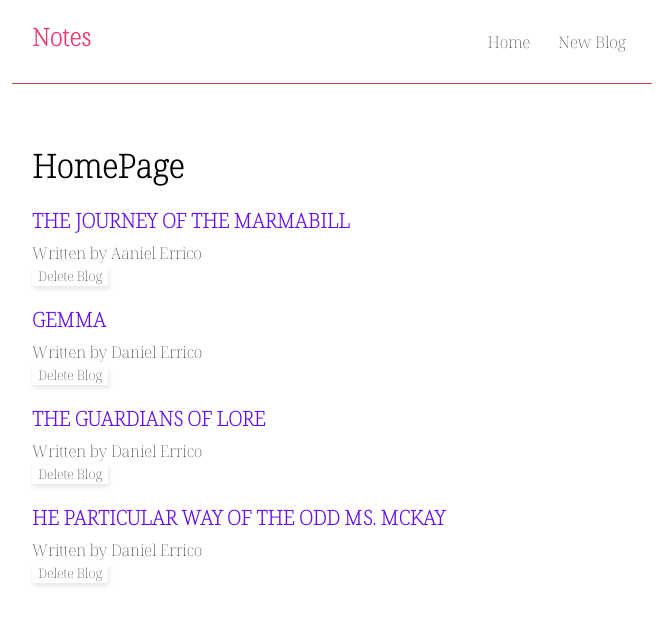
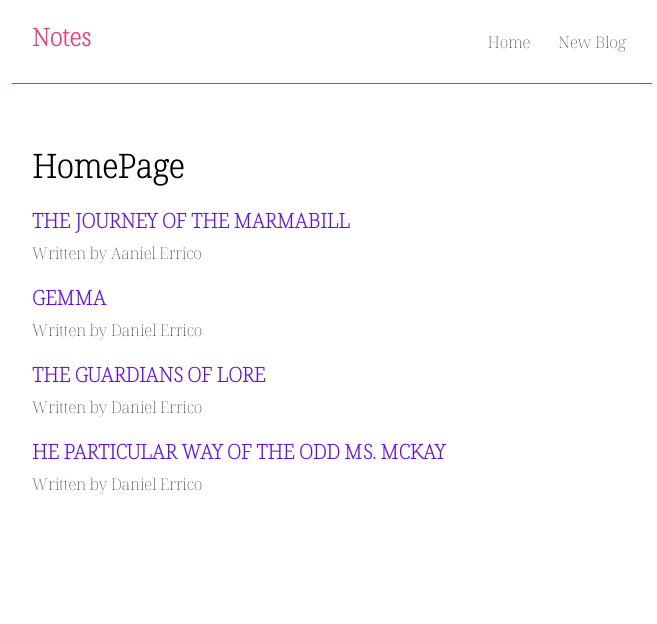
Before and after one commit to farid555/note-book-react, a React (Create React App) app: page / in a window 1280 px wide. Shown: the top 624 px of the page, without its empty margins (308-965 px from the left). Built offline with nearby package versions, Linux system fonts and the light colour scheme; data requests are answered from the project's data file; a web font is replaced by a local one.

Commit message:
fetching data inside of useEffect

```diff
--- a/src/components/BlogList.js
+++ b/src/components/BlogList.js
@@ -1,16 +1,16 @@
 import React from "react";
 
-const BlogList = ({ blogs, handleDelete }) => {
+const BlogList = ({ blogs }) => {
   return (
     <div>
       <h1>HomePage</h1>
       <div>
-        {blogs.map((blog) => {
+        {blogs &&
+          blogs.map((blog) => {
             return (
               <div className="blog-previews" key={blog.id}>
                 <h2>{blog.title}</h2>
                 <p> Written by {blog.author}</p>
-              <button onClick={() => handleDelete(blog.id)}>Delete Blog</button>
               </div>
             );
           })}
--- a/src/components/Home.js
+++ b/src/components/Home.js
@@ -2,45 +2,22 @@
 import { useState, useEffect } from "react";
 
 const Home = () => {
-  const [blogs, setBlog] = useState([
-    {
-      title: "THE JOURNEY OF THE MARMABILL",
-      body: "For those spending time at home, looking for a cozy adventure or bedtime story for kids, we offer this imaginative rhyming picture book, read by the author, Daniel Errico.",
-      author: "Aaniel Errico",
-      id: 1,
-    },
-    {
-      title: "GEMMA",
-      body: "Gemma is a middle grade novel that follows a curious explorer and her ring-tailed lemur, Milo, as they hunt for the “most greatest treasure in the world”. Solving riddles, battling a bell-wearing jaguar.",
-      author: "Daniel Errico",
-      id: 2,
-    },
-    {
-      title: "THE GUARDIANS OF LORE",
-      body: "While drawing in class at Stagwood School, 12-year old Cal sees a frog staring at him through the window. Stranger than that, is the fact that this frog happens to be wearing glasses. Cal and his best friend, Soy, ",
-      author: "Daniel Errico",
-      id: 3,
-    },
-    {
-      title: "HE PARTICULAR WAY OF THE ODD MS. MCKAY",
-      body: "This quirky tale is about our most infamous character of all. If you don’t have a soufflé-baking, trumpet-blaring, sleigh-riding friend, then maybe it’s time that you met Ms. McKay. Told as a monorhyme poem.",
-      author: "Daniel Errico",
-      id: 4,
-    },
-  ]);
+  const [blogs, setBlogs] = useState(null);
 
   useEffect(() => {
-    console.log("useEffect Run");
-    console.log(blogs);
-  });
+    fetch("http://localhost:8000/blogs")
+      .then((res) => {
+        return res.json();
+      })
+      .then((data) => {
+        setBlogs(data);
+      });
+    console.log("test");
+  }, []);
 
-  const handleDelete = (id) => {
-    const newBlogs = blogs.filter((blog) => blog.id !== id);
-    setBlog(newBlogs);
-  };
   return (
     <div>
-      <BlogList blogs={blogs} title="All blogs" handleDelete={handleDelete} />
+      <BlogList blogs={blogs} />
     </div>
   );
 };
```
Lines whose indentation alone changed are shown as unchanged.
